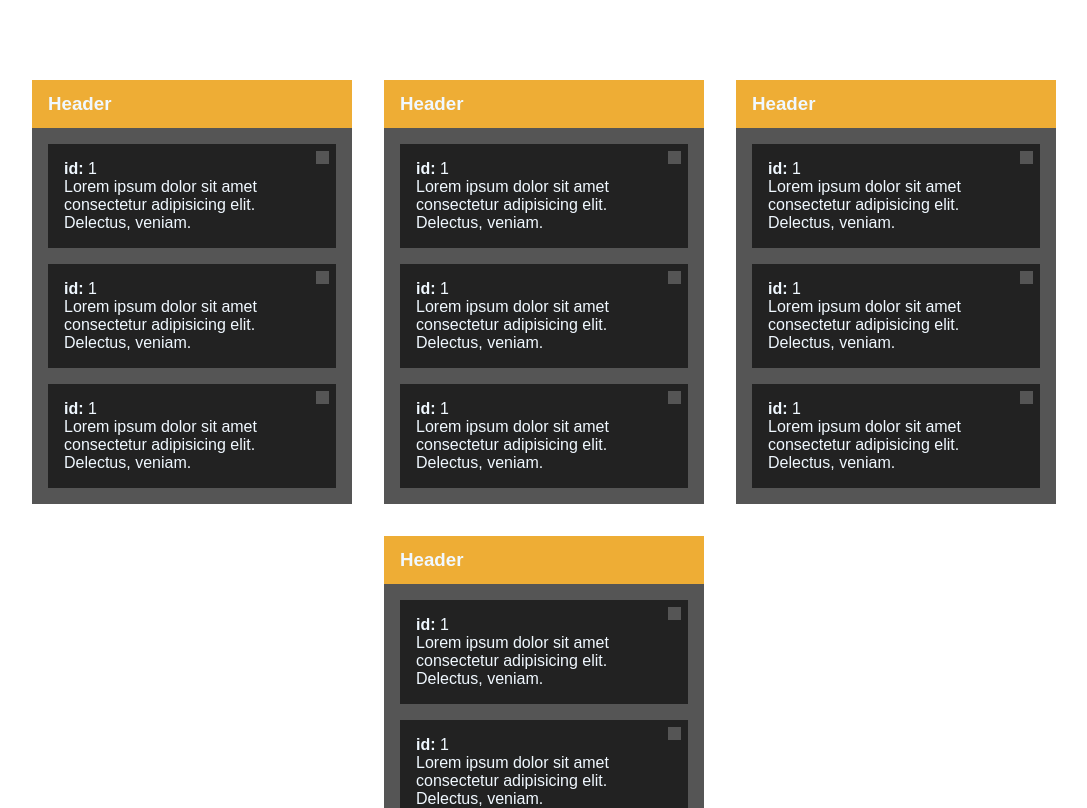
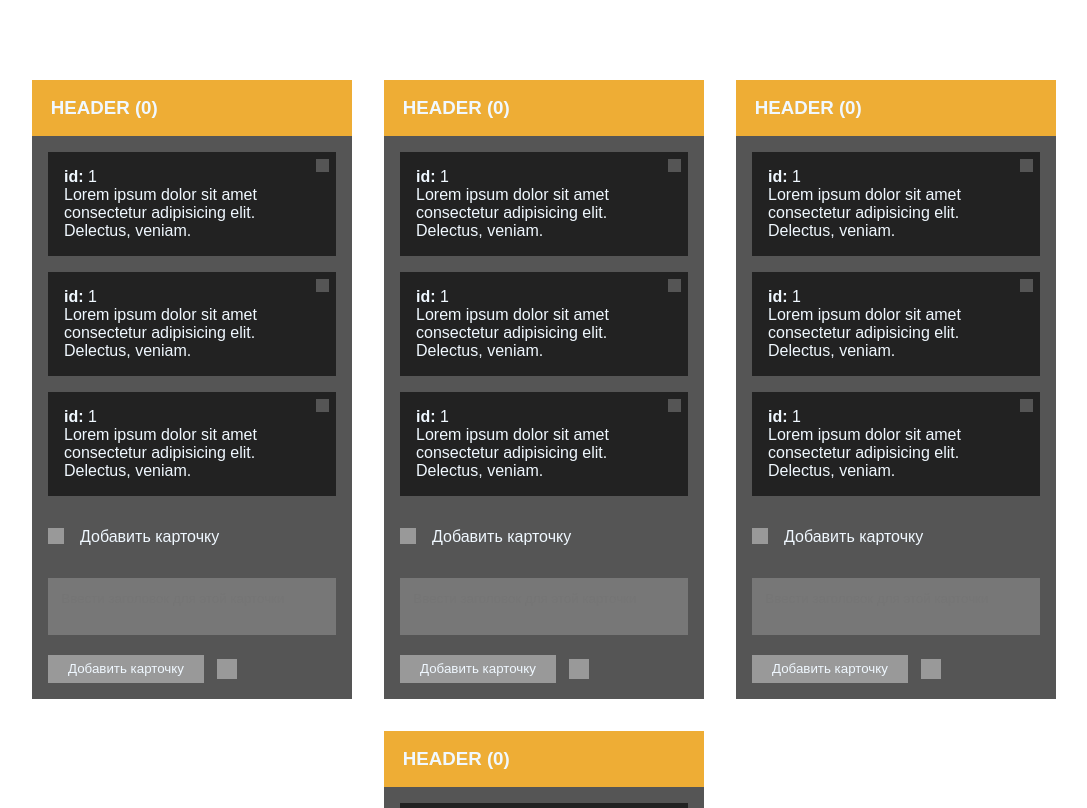
Before and after one commit to zigzar/trello-like, a Nuxt app: page / in a window 1280 px wide. Shown: the top 808 px of the page, without its empty margins (96-1183 px from the left). Built offline with nearby package versions, Linux system fonts and the light colour scheme.

Commit message:
Add card input

```diff
--- a/components/Card.vue
+++ b/components/Card.vue
@@ -1,6 +1,6 @@
 <template>
   <div class="card">
-    <button class="card__remove-btn"></button>
+    <button class="card__remove-btn btn"></button>
     <p><strong>id:</strong> 1</p>
     <p>
       Lorem ipsum dolor sit amet consectetur adipisicing elit. Delectus, veniam.
@@ -25,6 +25,5 @@ export default {}
   top: 0.5em;
   right: 0.5em;
   background-color: #555;
-  border: none;
 }
 </style>
--- /dev/null
+++ b/components/CardInput.vue
@@ -0,0 +1,54 @@
+<template>
+  <div class="card-input">
+    <textarea
+      placeholder="Ввести заголовок для этой карточки"
+      name="field"
+      class="card-input__field"
+    ></textarea>
+    <div class="card-input__btns btns">
+      <button class="btns__add btn">Добавить карточку</button>
+      <button class="btns__cancel btn"></button>
+    </div>
+  </div>
+</template>
+
+<script>
+export default {}
+</script>
+
+<style>
+.card-input {
+  padding: 1em;
+}
+.card-input__field {
+  width: 100%;
+  color: aliceblue;
+  background-color: #777;
+  border: none;
+  resize: none;
+  padding: 1em;
+}
+.card-input__field:focus {
+  outline: none;
+}
+.btn {
+  border: none;
+  cursor: pointer;
+}
+.btns {
+  display: flex;
+  align-items: center;
+  margin-top: 1em;
+}
+.btns__add {
+  background-color: #999;
+  color: aliceblue;
+  padding: 0.5em 1.5em;
+}
+.btns__cancel {
+  width: 1.5em;
+  height: 1.5em;
+  margin-left: 1em;
+  background-color: #999;
+}
+</style>
--- a/components/Column.vue
+++ b/components/Column.vue
@@ -1,19 +1,24 @@
 <template>
   <div class="column">
-    <div class="column__header">
-      <h3>Header</h3>
-    </div>
+    <h3 class="column__header">Header (0)</h3>
     <div class="column__body">
       <card-list />
     </div>
+    <div class="column__add-btn btn">
+      <div class="btn__plus"></div>
+      <p class="btn__text">Добавить карточку</p>
+    </div>
+    <card-input />
   </div>
 </template>
 
 <script>
 import CardList from '@/components/CardList.vue'
+import CardInput from '@/components/CardInput.vue'
 export default {
   components: {
     CardList,
+    CardInput,
   },
 }
 </script>
@@ -30,9 +35,24 @@ export default {
   padding: 0 1em;
   display: flex;
   align-items: center;
+  text-transform: uppercase;
 }
 .column__body {
   min-height: 2em;
   padding: 1em;
 }
+.column__add-btn {
+  display: flex;
+  padding: 1em;
+}
+.column__add-btn:hover {
+  background-color: #333;
+  transition: 0.3s;
+}
+.btn__plus {
+  width: 1em;
+  height: 1em;
+  background-color: #999;
+  margin-right: 1em;
+}
 </style>
```
